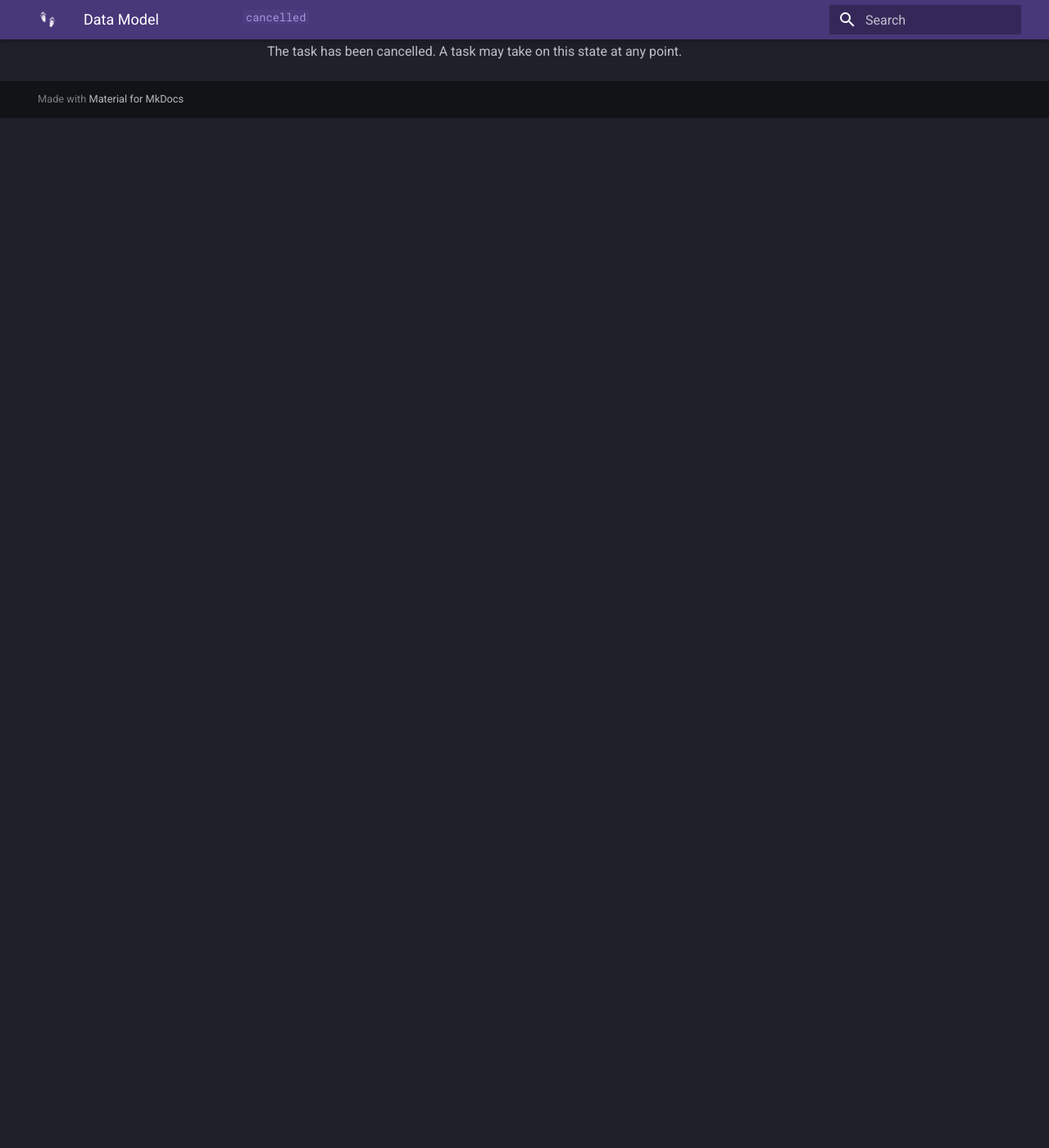
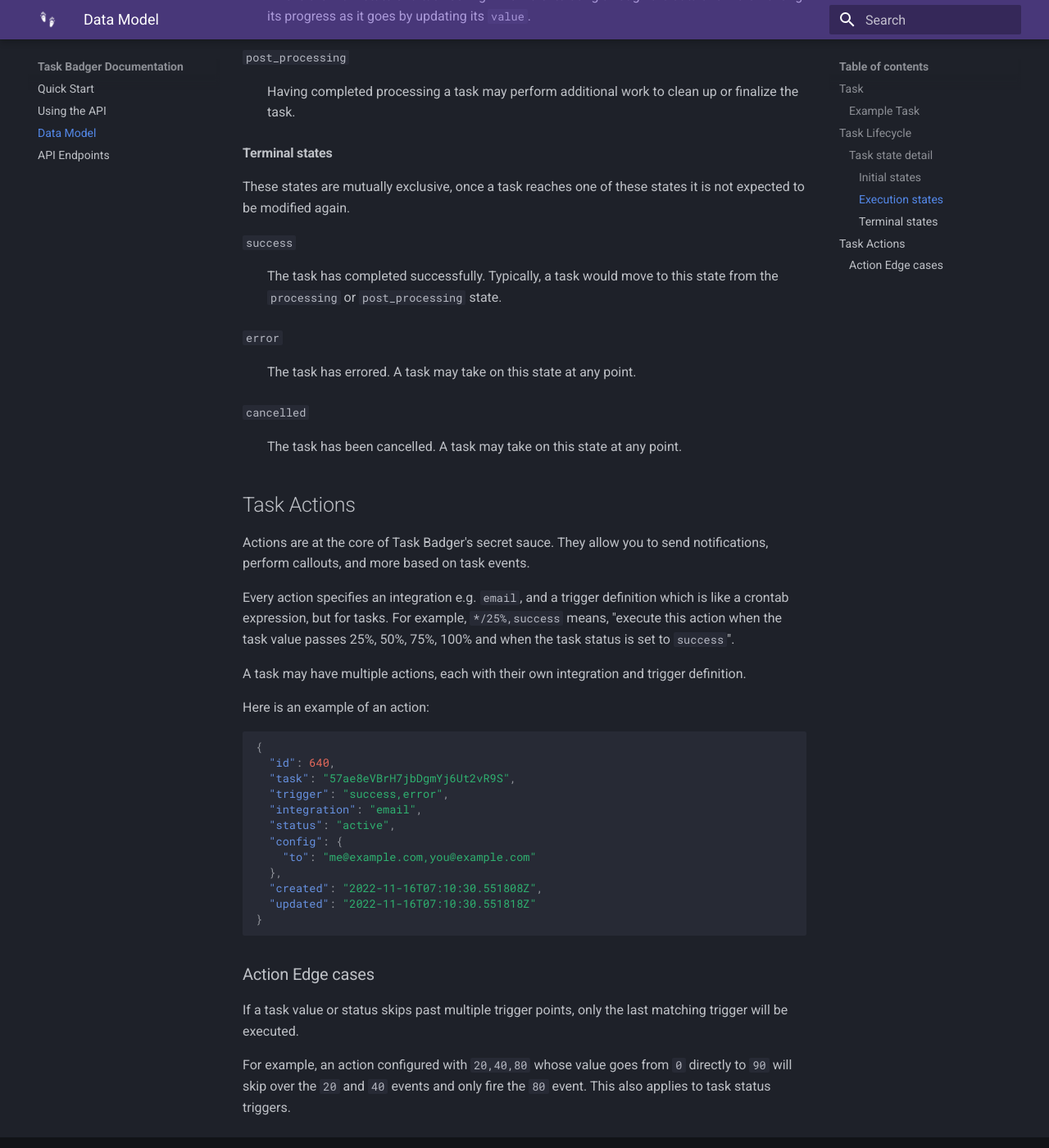
Before and after one commit to taskbadger/taskbadger-docs, an MkDocs documentation site: the page built from docs/data_model.md, in a window 1280 px wide and 1400 px high, scrolled down 2863 px. Shown: the whole window at 82% size. Built offline with MkDocs 1.6.1 and Material for MkDocs 9.7.7, drawn with Linux system fonts in a browser that asks for light colours; before the commit the page ends 3007 px from its top, so only the background shows below that; some of the changed text lies outside the part shown.

Commit message:
update and re-org

````diff
--- a/docs/data_model.md
+++ b/docs/data_model.md
@@ -2,6 +2,10 @@
 title: Data Model
 ---
 # Task Badgers' Data Model
+
+!!!tip
+
+        Download the OpenAPI schema from [https://taskbadger.net/api/schema.json](https://taskbadger.net/api/schema.json){:target="_blank"}
 
 ## Task
 
@@ -28,6 +32,24 @@ Tasks have three main attributes:
 
 :   The **value** of a task indicates its progress in the [`processing`](#state-processing) state. By default,
     the value range is from 0 to 100. This attribute is you can track a tasks active progress.
+
+### Example Task
+
+```json
+{
+  "id": "57ae8eVBrH7jbDgmYj6Ut2vR9S",
+  "organization": "example_org",
+  "project": "example_project",
+  "name": "example task",
+  "status": "processing",
+  "value": 42,
+  "data": {
+    "property1": "customValue"
+  },
+  "created": "2022-08-24T14:15:22Z",
+  "updated": "2022-08-24T16:15:22Z"
+}
+```
 
 ## Task Lifecycle
 
@@ -116,3 +138,43 @@ modified again.
 <a id="state-cancelled"></a>`cancelled`
 
 :   The task has been cancelled. A task may take on this state at any point.
+
+
+## Task Actions
+
+Actions are at the core of Task Badger's secret sauce. They allow you to send notifications, perform callouts,
+and more based on task events.
+
+Every action specifies an integration e.g. `email`, and a trigger definition which is
+like a crontab expression, but for tasks. For example, `*/25%,success` means, "execute
+this action when the task value passes 25%, 50%, 75%, 100% and when the task status
+is set to `success`".
+
+A task may have multiple actions, each with their own integration and trigger definition.
+
+Here is an example of an action:
+
+```json
+{
+  "id": 640,
+  "task": "57ae8eVBrH7jbDgmYj6Ut2vR9S",
+  "trigger": "success,error",
+  "integration": "email",
+  "status": "active",
+  "config": {
+    "to": "me@example.com,you@example.com"
+  },
+  "created": "2022-11-16T07:10:30.551808Z",
+  "updated": "2022-11-16T07:10:30.551818Z"
+}
+```
+
+
+### Action Edge cases
+
+If a task value or status skips past multiple trigger points, only the last matching trigger will be
+executed.
+
+For example, an action configured with `20,40,80` whose value goes from `0` directly to `90` will
+skip over the `20` and `40` events and only fire the `80` event. This also applies to task
+status triggers.
````
Also changed, not shown: docs/api.md (+1 -23 lines), docs/basics.md (+7 -7 lines).
